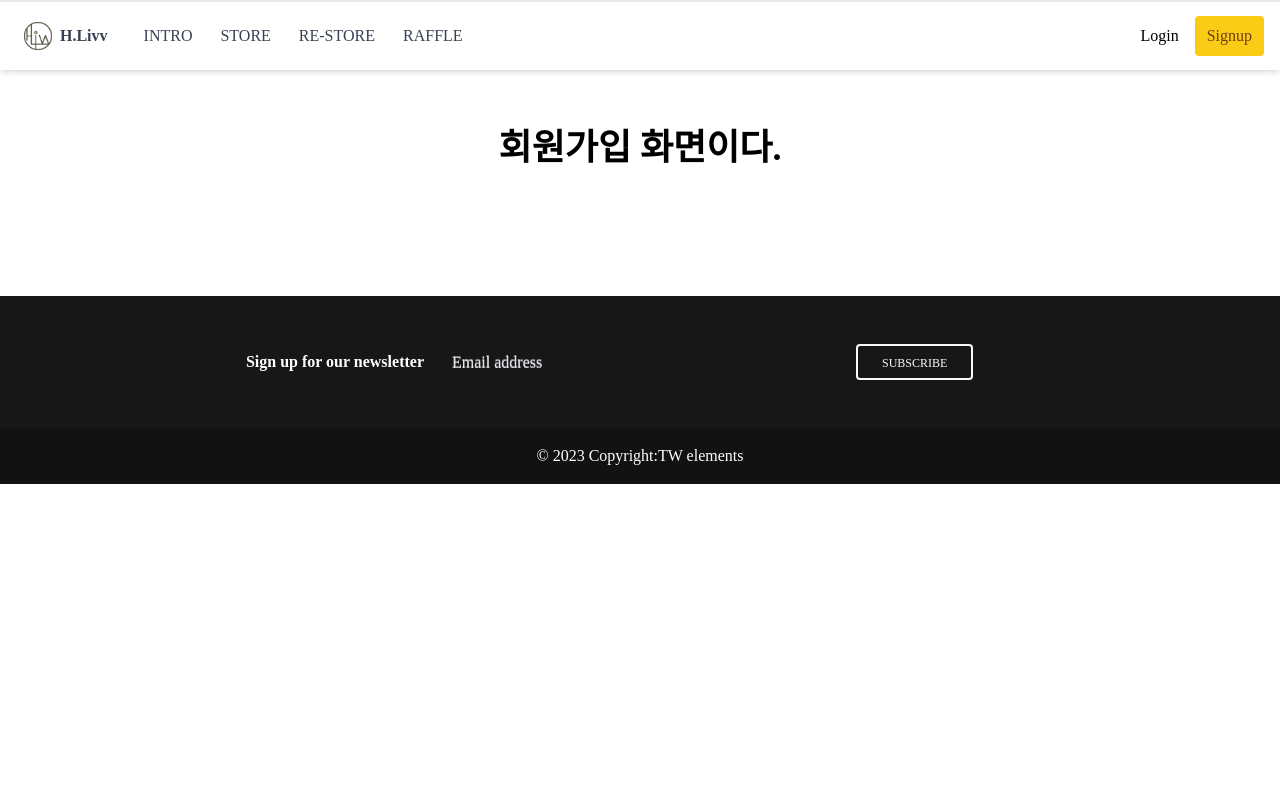
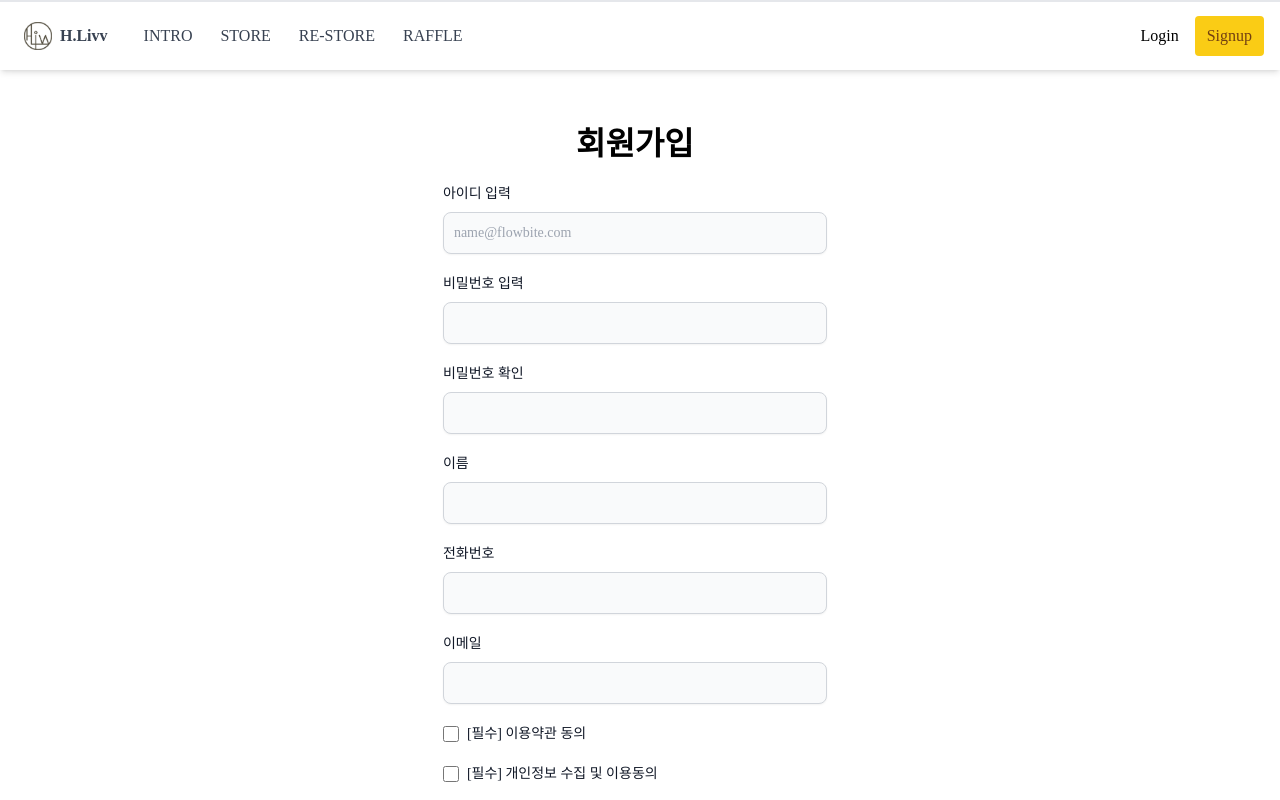
Before and after one commit to H3-HOXY/hLivv-frontend, a React (Create React App) app: page /signup in a window 1280 px wide. Shown: the top 800 px of the page. Built offline with nearby package versions, Linux system fonts and the light colour scheme; a web font is replaced by a local one.

Commit message:
[FEAT] 회원가입 구현

```diff
--- a/src/Components/Login.tsx
+++ b/src/Components/Login.tsx
@@ -6,7 +6,7 @@ const Login = () => {
         <div className="LoginTitle">로그인</div>
         <form className="LoginForm max-w-sm mx-auto">
           <div className="LoginEmail mb-5">
-            <label htmlFor="email" className="block mb-2 text-sm font-medium text-gray-900 dark:text-white">이메일</label>
+            <label htmlFor="email" className="block mb-2 text-sm font-medium text-gray-900 dark:text-white">아이디</label>
             <input
               type="email"
               id="email"
--- /dev/null
+++ b/src/Components/Mypage.tsx
@@ -0,0 +1,8 @@
+const Mypage = () => {
+  return (
+    <div className="Mypage">
+    </div>
+  );
+}
+
+export default Mypage;
--- a/src/Components/Signup.tsx
+++ b/src/Components/Signup.tsx
@@ -1,10 +1,96 @@
+import "../Components_scss/Signup.scss"
+
 const Signup = () => {
   return (
-    <div className="Home">
-      {/* content goes here */}
-      <div className="py-32 text-center">
-        <div className="text-4xl font-extrabold">회원가입 화면이다.</div>
-      </div>
+    <div className="Signup">
+      <div className="SignupTitle">회원가입</div>
+      <form className="SignupForm max-w-sm mx-auto">
+        <div className="SignupFormItem mb-5">
+          <label htmlFor="email" className="block mb-2 text-sm font-medium text-gray-900 dark:text-white">아이디 입력</label>
+          <input
+            type="email"
+            id="email"
+            className="shadow-sm bg-gray-50 border border-gray-300 text-gray-900 text-sm rounded-lg focus:ring-blue-500 focus:border-blue-500 block w-full p-2.5 dark:bg-gray-700 dark:border-gray-600 dark:placeholder-gray-400 dark:text-white dark:focus:ring-blue-500 dark:focus:border-blue-500 dark:shadow-sm-light"
+            placeholder="name@flowbite.com"
+            required
+          />
+        </div>
+        <div className="SignupFormItem mb-5">
+          <label htmlFor="password" className="block mb-2 text-sm font-medium text-gray-900 dark:text-white">비밀번호 입력</label>
+          <input
+            type="password"
+            id="password"
+            className="shadow-sm bg-gray-50 border border-gray-300 text-gray-900 text-sm rounded-lg focus:ring-blue-500 focus:border-blue-500 block w-full p-2.5 dark:bg-gray-700 dark:border-gray-600 dark:placeholder-gray-400 dark:text-white dark:focus:ring-blue-500 dark:focus:border-blue-500 dark:shadow-sm-light"
+            required
+          />
+        </div>
+        <div className="SignupFormItem mb-5">
+          <label htmlFor="repeat-password" className="block mb-2 text-sm font-medium text-gray-900 dark:text-white">비밀번호 확인</label>
+          <input
+            type="password"
+            id="repeat-password"
+            className="shadow-sm bg-gray-50 border border-gray-300 text-gray-900 text-sm rounded-lg focus:ring-blue-500 focus:border-blue-500 block w-full p-2.5 dark:bg-gray-700 dark:border-gray-600 dark:placeholder-gray-400 dark:text-white dark:focus:ring-blue-500 dark:focus:border-blue-500 dark:shadow-sm-light"
+            required
+          />
+        </div>
+        <div className="SignupFormItem mb-5">
+          <label htmlFor="repeat-password" className="block mb-2 text-sm font-medium text-gray-900 dark:text-white">이름</label>
+          <input
+            type="password"
+            id="repeat-password"
+            className="shadow-sm bg-gray-50 border border-gray-300 text-gray-900 text-sm rounded-lg focus:ring-blue-500 focus:border-blue-500 block w-full p-2.5 dark:bg-gray-700 dark:border-gray-600 dark:placeholder-gray-400 dark:text-white dark:focus:ring-blue-500 dark:focus:border-blue-500 dark:shadow-sm-light"
+            required
+          />
+        </div>
+        <div className="SignupFormItem mb-5">
+          <label htmlFor="repeat-password" className="block mb-2 text-sm font-medium text-gray-900 dark:text-white">전화번호</label>
+          <input
+            type="password"
+            id="repeat-password"
+            className="shadow-sm bg-gray-50 border border-gray-300 text-gray-900 text-sm rounded-lg focus:ring-blue-500 focus:border-blue-500 block w-full p-2.5 dark:bg-gray-700 dark:border-gray-600 dark:placeholder-gray-400 dark:text-white dark:focus:ring-blue-500 dark:focus:border-blue-500 dark:shadow-sm-light"
+            required
+          />
+        </div>
+        <div className="SignupFormItem mb-5">
+          <label htmlFor="repeat-password" className="block mb-2 text-sm font-medium text-gray-900 dark:text-white">이메일</label>
+          <input
+            type="password"
+            id="repeat-password"
+            className="shadow-sm bg-gray-50 border border-gray-300 text-gray-900 text-sm rounded-lg focus:ring-blue-500 focus:border-blue-500 block w-full p-2.5 dark:bg-gray-700 dark:border-gray-600 dark:placeholder-gray-400 dark:text-white dark:focus:ring-blue-500 dark:focus:border-blue-500 dark:shadow-sm-light"
+            required
+          />
+        </div>
+        <div className="flex items-start mt-3 mb-5">
+          <div className="flex items-center h-5">
+            <input
+              id="terms"
+              type="checkbox"
+              value=""
+              className="w-4 h-4 border border-gray-300 rounded bg-gray-50 focus:ring-3 focus:ring-blue-300 dark:bg-gray-700 dark:border-gray-600 dark:focus:ring-blue-600 dark:ring-offset-gray-800 dark:focus:ring-offset-gray-800"
+              required
+            />
+          </div>
+          <label htmlFor="terms" className="ms-2 text-sm font-medium text-gray-900 dark:text-gray-300">[필수] 이용약관 동의</label>
+        </div>
+        <div className="flex items-start mb-8">
+          <div className="flex items-center h-5">
+            <input
+              id="terms"
+              type="checkbox"
+              value=""
+              className="w-4 h-4 border border-gray-300 rounded bg-gray-50 focus:ring-3 focus:ring-blue-300 dark:bg-gray-700 dark:border-gray-600 dark:focus:ring-blue-600 dark:ring-offset-gray-800 dark:focus:ring-offset-gray-800"
+              required
+            />
+          </div>
+          <label htmlFor="terms" className="ms-2 text-sm font-medium text-gray-900 dark:text-gray-300">[필수] 개인정보 수집 및 이용동의</label>
+        </div>
+        <button
+          type="submit"
+          className="SignupBtn text-white bg-blue-700 hover:bg-blue-800 focus:ring-4 focus:outline-none focus:ring-blue-300 font-medium rounded-lg text-sm px-5 py-2.5 text-center dark:bg-blue-600 dark:hover:bg-blue-700 dark:focus:ring-blue-800"
+        >
+          회원가입
+        </button>
+      </form>
     </div>
   );
 }
--- a/src/Components_scss/Login.scss
+++ b/src/Components_scss/Login.scss
@@ -6,6 +6,7 @@
 }
 
 .LoginTitle{
+  font-weight: 900;
   font-size: 2em;
 }
 
--- /dev/null
+++ b/src/Components_scss/Signup.scss
@@ -0,0 +1,31 @@
+.Signup{
+  // background-color: aqua;
+  width: 99.2vw;
+  // height: calc(73vh - 7em);
+  margin-top: 7.5em;
+  margin-bottom: 5em;
+}
+
+.SignupTitle{
+  font-weight: 900;
+  font-size: 2em;
+}
+
+.SignupForm{
+  margin-top: 1em;
+}
+
+.SignupFormItem{
+  display: flex;
+  flex-direction: column;
+  align-items: start;
+}
+
+.SignupBtn{
+  font-weight: 900;
+  background-color: #d8d8d8;
+}
+
+.SignupBtn:hover{
+  background-color: #afafaf;
+}
```
